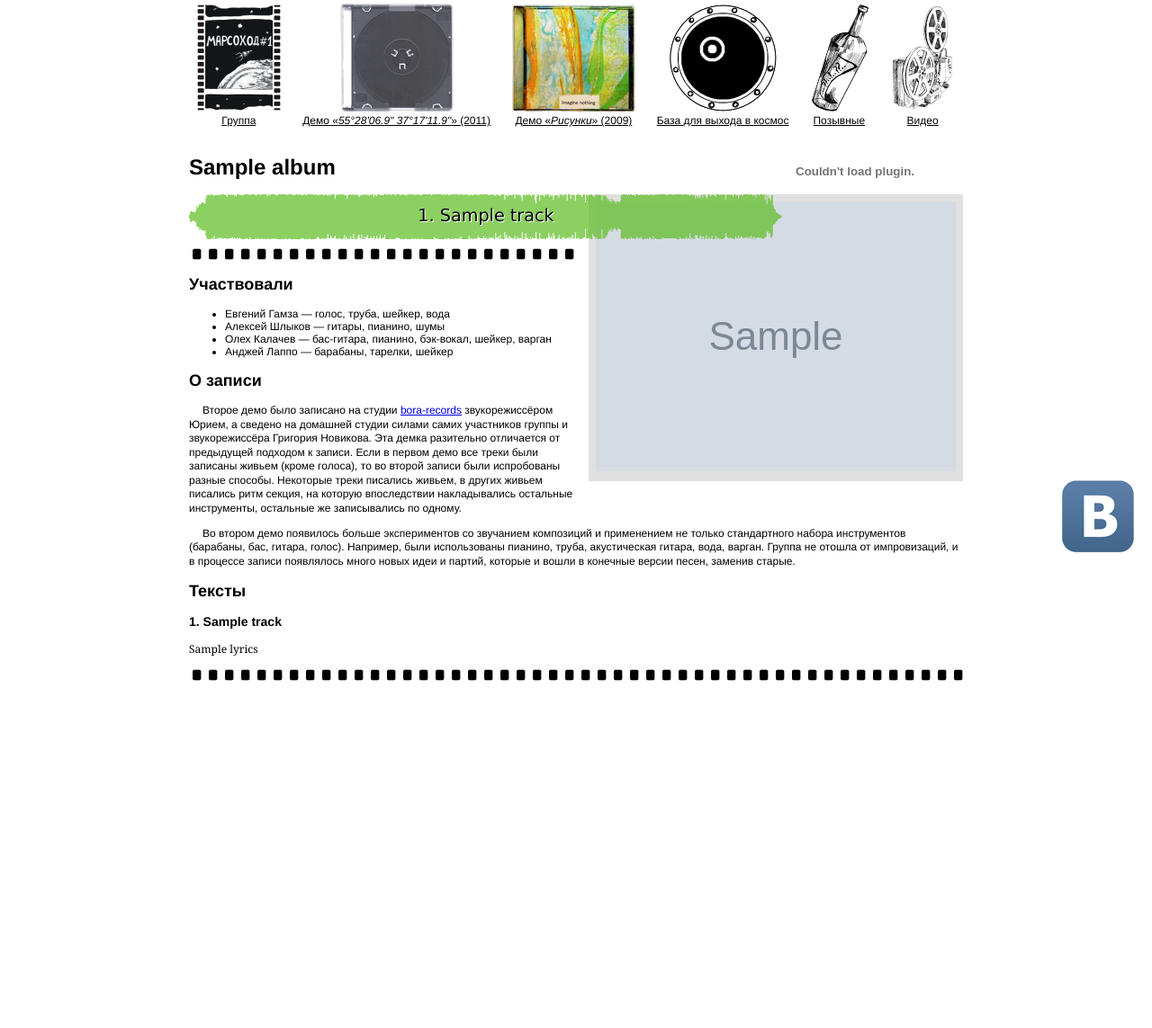
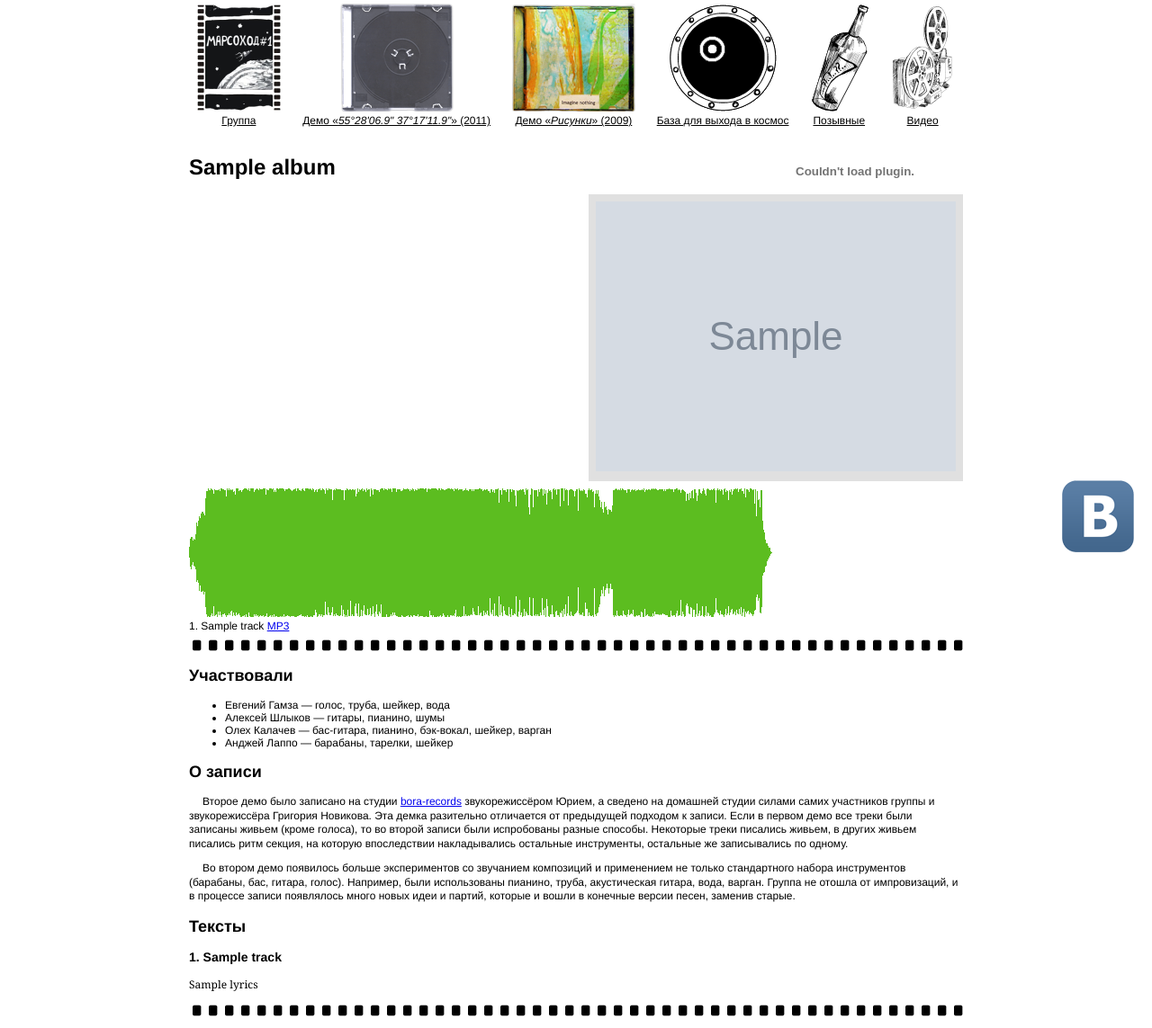
Before and after one commit to okalachev/marsohod1, a Python web app: template templates/demo2.html in a window 1280 px wide. Shown: the part 163-1306 px from the top of the page at 90% size. Before the commit the page ends 920 px from the top, so only its background shows below. Run offline with Jinja, Linux system fonts and the light colour scheme; the template is opened without the code that fills it: most values are stand-ins (such as "Sample title", 1, 10 or a date in 2020); grey boxes marked "Sample" are stand-in pictures.

Commit message:
MP3 links in 2nd demo

```diff
--- a/templates/demo2.html
+++ b/templates/demo2.html
@@ -11,15 +11,24 @@
 	{{ photo.thumb(p) }}
 {% endfor %}
 
-<div class="calendar-tracklist">
+<div class="demo2-tracklist">
 	<div class="position"></div>
 	{% for track in album.tracks %}
 		<div class="track" onclick="document.getElementById('player').dewgo({{ loop.index }});document.getElementById('player').dewplay();">
 			<img class="bg" src="/img/calendar-viz/{{ loop.index }}.png"/>
-			<div class="label">{{ loop.index }}. {{ track.title }}</div>
+			<div class="label">
+				{{ loop.index }}. {{ track.title }}
+				<a class="mp3-link" href="/media/audio/{{ album.folder }}/{{ rawurlencode(track.filename) }}">MP3</a>
+			</div>
 		</div>
 	{% endfor %}
 </div>
+
+<script type="text/javascript">
+	$('.mp3-link').click(function(e) {
+		e.stopPropagation();
+	});
+</script>
 
 <hr>
 
```
